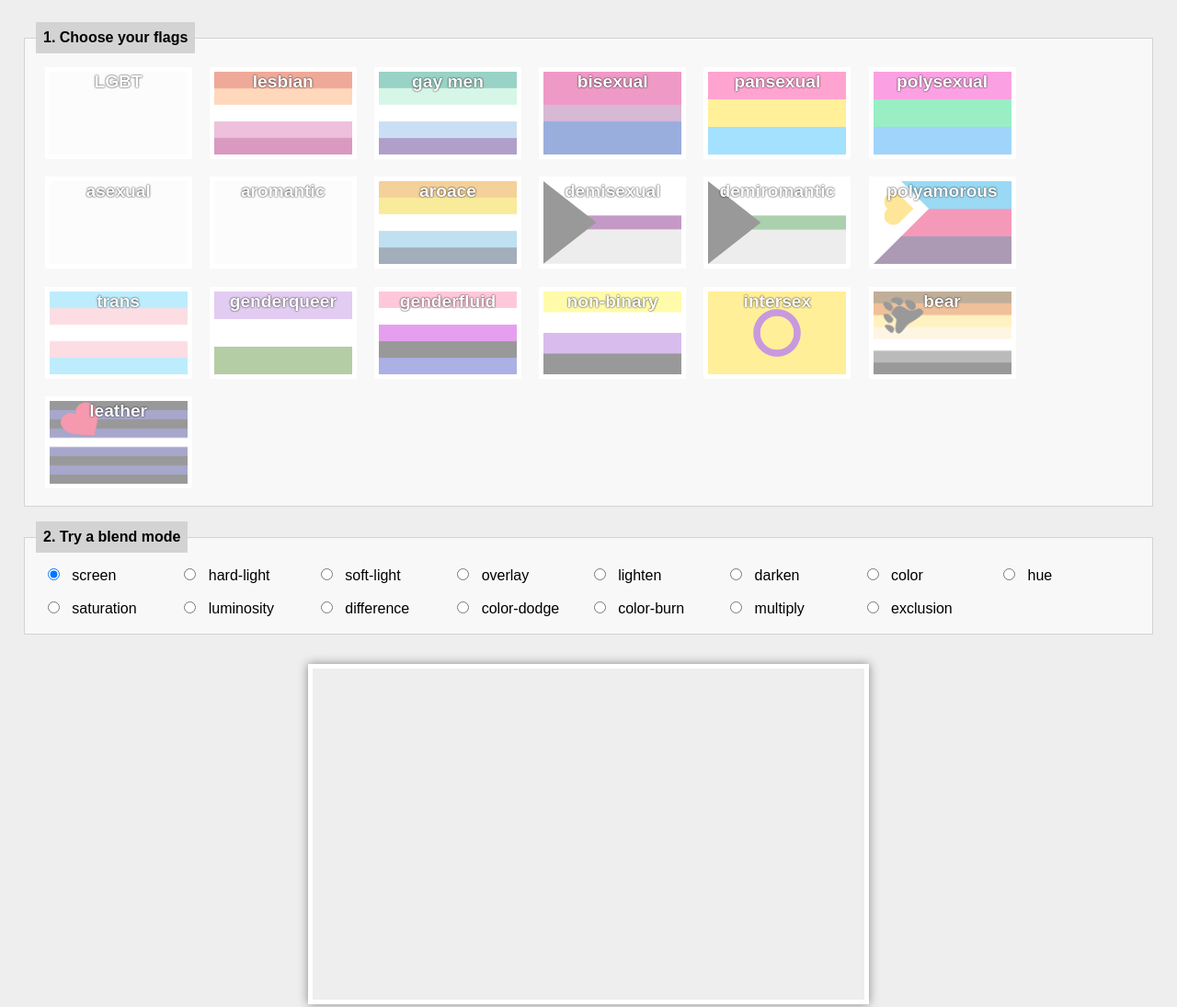
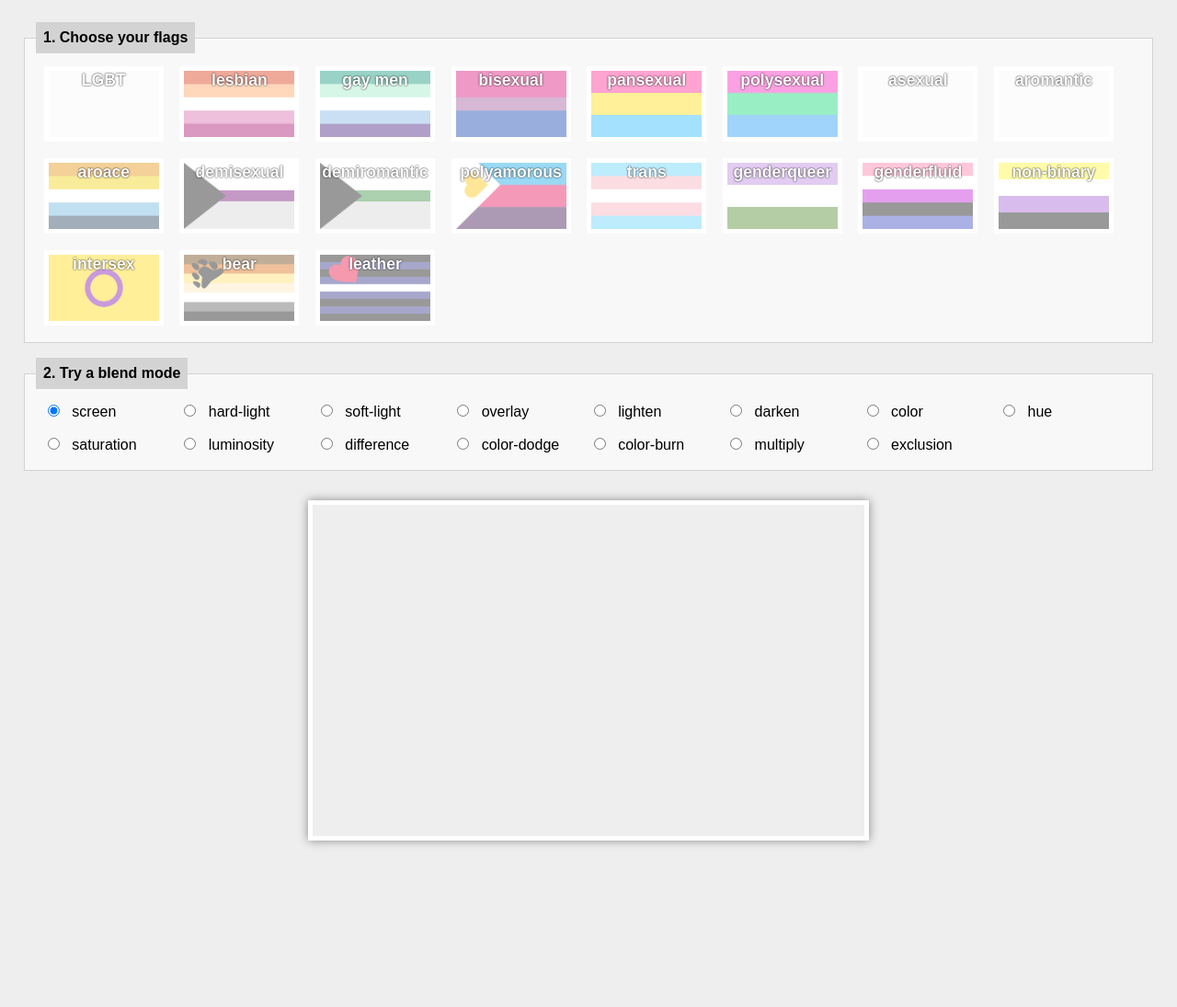
Before and after one commit to aimeerivers/prideflags, a plain HTML site: page index.html in a window 1280 px wide. Shown: the top 1095 px of the page at 92% size. After the commit the page ends 970 px from the top, so only its background shows below. Drawn offline with nearby package versions, Linux system fonts and the light colour scheme.

Commit message:
feat: Make the preview flags smaller to accommodate more

```diff
--- a/css/style.css
+++ b/css/style.css
@@ -12,9 +12,9 @@ h1 {
 }
 
 .flag {
-  width: 150px;
-  height: 90px;
-  background-size: 150px 90px;
+  width: 120px;
+  height: 72px;
+  background-size: 120px 72px;
   background-position: center;
   background-color: rgba(255,255,255,0.6);
   background-blend-mode: lighten;
@@ -26,7 +26,7 @@ h1 {
   text-align: center;
   vertical-align: bottom;
   font-weight: bold;
-  font-size: 1.2em;
+  font-size: 1.1em;
   text-shadow: 0 0 2px black;
 }
 
```
